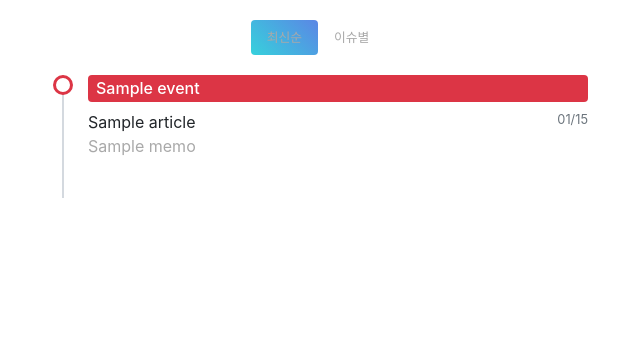
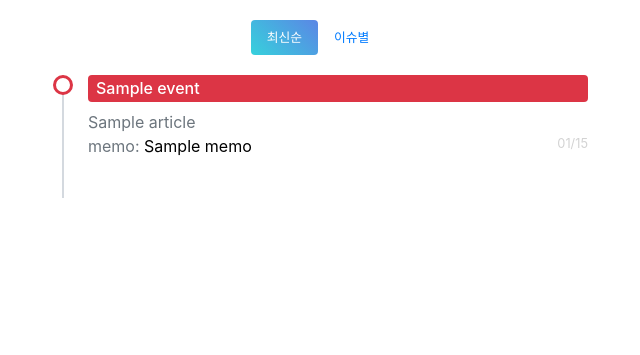
Before and after one commit to njs03332/mynewsdiary, a Django app: page /memos/ in a window 1280 px wide. Shown: the part 70-425 px from the top of the page, without its empty margins (322-962 px from the left). Run offline with Django 3.2, Linux system fonts and the light colour scheme; a user stored in the database is signed in; tables that the repository leaves empty hold one stand-in row (values such as "Sample post"); data that the repository does not hold is empty; style sheets or scripts are compiled from the project's sources; some libraries are stand-ins or nearby versions.

Commit message:
article timeline issue

```diff
--- a/newsdiary/static/newsdiary/stylesheets/layout.scss
+++ b/newsdiary/static/newsdiary/stylesheets/layout.scss
@@ -2,10 +2,6 @@
     background: linear-gradient( 45deg, #36D1DC, #5B86E5 );
 }
 
-a {
-    color: darkgray !important;
-    text-decoration: none;
-}
 .navbar{
     padding: 1.3rem !important;
 }
@@ -16,6 +12,10 @@ a {
 
 .bg-violet {
     background-color: #6610f2;
+}
+
+.text-black {
+    color: black !important;
 }
 
 .fixed-bottom {
--- a/newsdiary/static/newsdiary/stylesheets/memo.scss
+++ b/newsdiary/static/newsdiary/stylesheets/memo.scss
@@ -86,4 +86,32 @@ ul.timeline > li {
 }
 .memo-create-at {
     font-size: 80%;
+    color: lightgray;
 }
+
+.issue {
+    border: 1px solid;
+    vertical-align: middle;
+    border-radius: .25rem;
+    margin-bottom: .5rem;
+}
+
+.border-danger{
+    border-color: #dc3545 !important;
+}
+
+.border-warning{
+    border-color: #ffc107 !important;
+}
+
+.border-success{
+    border-color: #28a745 !important;
+}
+
+.border-violet{
+    border-color: #6610f2 !important;
+}
+
+.border-grey {
+    border-color: lightgrey !important;
+}
--- a/newsdiary/templates/newsdiary/memo/memos.html
+++ b/newsdiary/templates/newsdiary/memo/memos.html
@@ -13,7 +13,7 @@
 
     <ul class="nav nav-pills justify-content-center">
         <li class="nav-item">
-            <a class="nav-link active" href="{% url 'memos' %}">최신순</a>
+            <a class="nav-link text-white active" href="{% url 'memos' %}">최신순</a>
         </li>
         <li class="nav-item">
             <a class="nav-link" href="{% url 'memos_issue' %}">이슈별</a>
@@ -30,30 +30,42 @@
                         {% if memo.article %}
                             {% if memo.article.event.get_category_display == '정치'%}
                                 <li class="politics">
-                                    <h6 class="d-block p-1 pl-2 pr-2 rounded text-truncate bg-danger text-white" id="exampleModalLongTitle">{{ memo.article.event }}</h6>
-                                    {{ memo.article.title }}
+                                    <h6 class="d-block p-1 pl-2 pr-2 rounded text-truncate bg-danger text-white">{{ memo.article.event }}</h6>
+                                    <div class="text-secondary">{{ memo.article.title }}</div>
                             {% elif memo.article.event.get_category_display == '경제'%}
                                 <li class="economics">
-                                    <h6 class="d-block p-1 pl-2 pr-2 rounded text-truncate bg-success text-white" id="exampleModalLongTitle">{{ memo.article.event }}</h6>
-                                    {{ memo.article.title }}
+                                    <h6 class="d-block p-1 pl-2 pr-2 rounded text-truncate bg-success text-white">{{ memo.article.event }}</h6>
+                                    <div class="text-secondary">{{ memo.article.title }}</div>
                             {% elif memo.article.event.get_category_display == '사회'%}
                                 <li class="society">
-                                    <h6 class="d-block p-1 pl-2 pr-2 rounded text-truncate bg-warning text-white" id="exampleModalLongTitle">{{ memo.article.event }}</h6>
-                                    {{ memo.article.title }}
+                                    <h6 class="d-block p-1 pl-2 pr-2 rounded text-truncate bg-warning text-white">{{ memo.article.event }}</h6>
+                                    <div class="text-secondary">{{ memo.article.title }}</div>
                             {% elif memo.article.event.get_category_display == '세계'%}
                                 <li class="world">
-                                    <h6 class="d-block p-1 pl-2 pr-2 rounded text-truncate bg-violet text-white" id="exampleModalLongTitle">{{ memo.article.event }}</h6>
-                                    {{ memo.article.title }}
+                                    <h6 class="d-block p-1 pl-2 pr-2 rounded text-truncate bg-violet text-white">{{ memo.article.event }}</h6>
+                                    <div class="text-secondary">{{ memo.article.title }}</div>
                             {% endif %}
-                                    <p class="float-right text-secondary memo-create-at">{{ memo.created_at|date_only }}</p>
-                                    <p><a href="{% url 'memo' memo.id %}">{{ memo.title }}</a></p>
+                                    <p class="float-right memo-create-at">{{ memo.created_at|date_only }}</p>
+                                    <span class="text-secondary">memo: </span><a class="text-black" href="{% url 'memo' memo.id %}">{{ memo.title }}</a>
                                 </li>
-                        {% endif %}
 
-                        {% if memo.issue %}
-                            <li>
-                            # {{ memo.issue.title }}
-                            </li>
+                        {% elif memo.issue %}
+                            {% if memo.issue.categories|index:0 == 'POL' %}
+                                <li class="politics">
+                                    <h6 class="issue d-block p-1 pl-2 pr-2 rounded text-truncate border-danger">{{ memo.issue.title }}</h6>
+                            {% elif memo.issue.categories|index:0 == 'ECON' %}
+                                <li class="economics">
+                                    <h6 class="issue d-block p-1 pl-2 pr-2 rounded text-truncate border-success">{{ memo.issue.title }}</h6>
+                            {% elif memo.issue.categories|index:0 == 'SOC' %}
+                                <li class="economics">
+                                    <h6 class="issue d-block p-1 pl-2 pr-2 rounded text-truncate border-warning">{{ memo.issue.title }}</h6>
+                            {% elif memo.issue.categories|index:0 == 'WRD' %}
+                                <li class="economics">
+                                    <h6 class="issue d-block p-1 pl-2 pr-2 rounded text-truncate border-violet">{{ memo.issue.title }}</h6>
+                            {% endif %}
+                                    <p class="float-right memo-create-at">{{ memo.created_at|date_only }}</p>
+                                    <span class="text-secondary">memo: </span><a class="text-black" href="{% url 'memo' memo.id %}">{{ memo.title }}</a>
+                                </li>
                         {% endif %}
 
                         {% comment %} <li>
```
Also changed, not shown: 4 other files.
